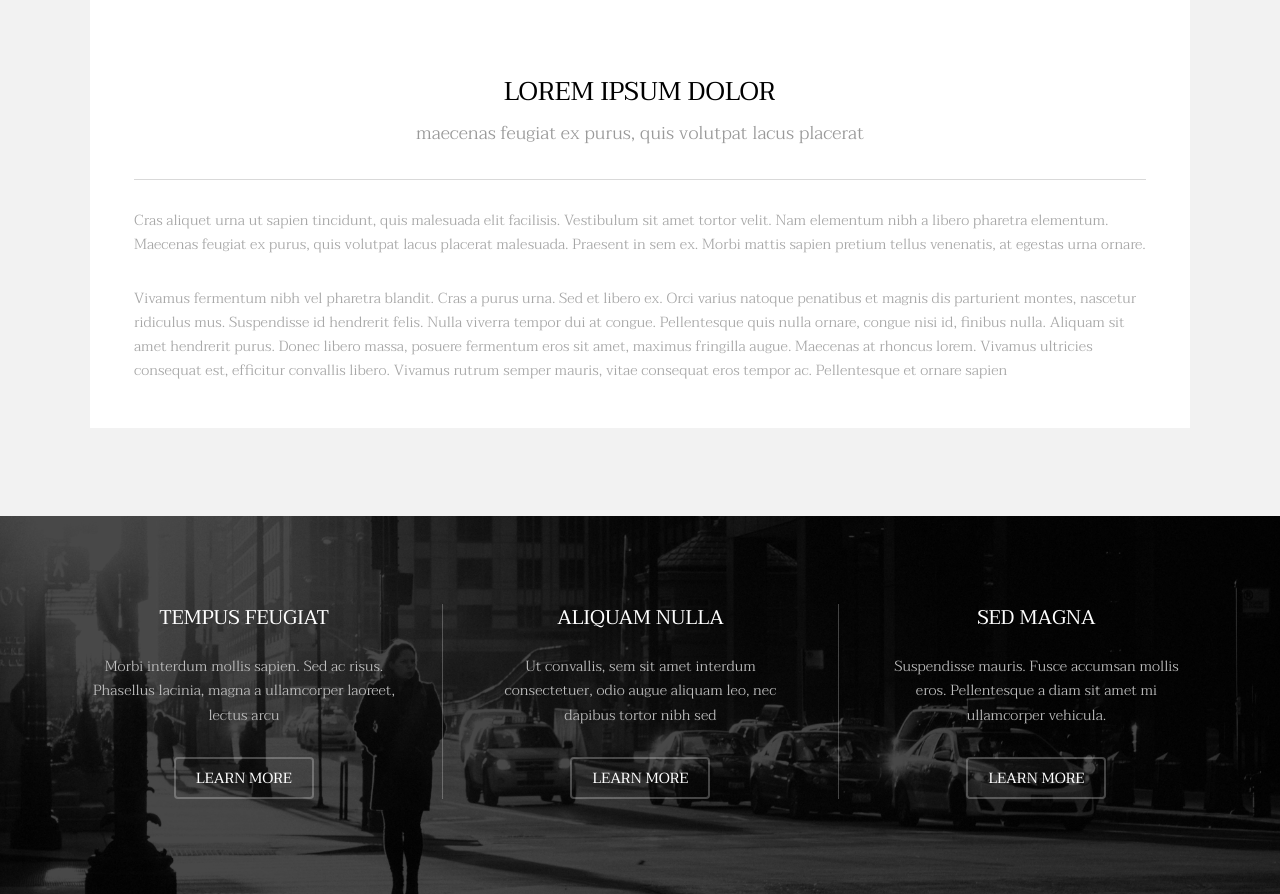
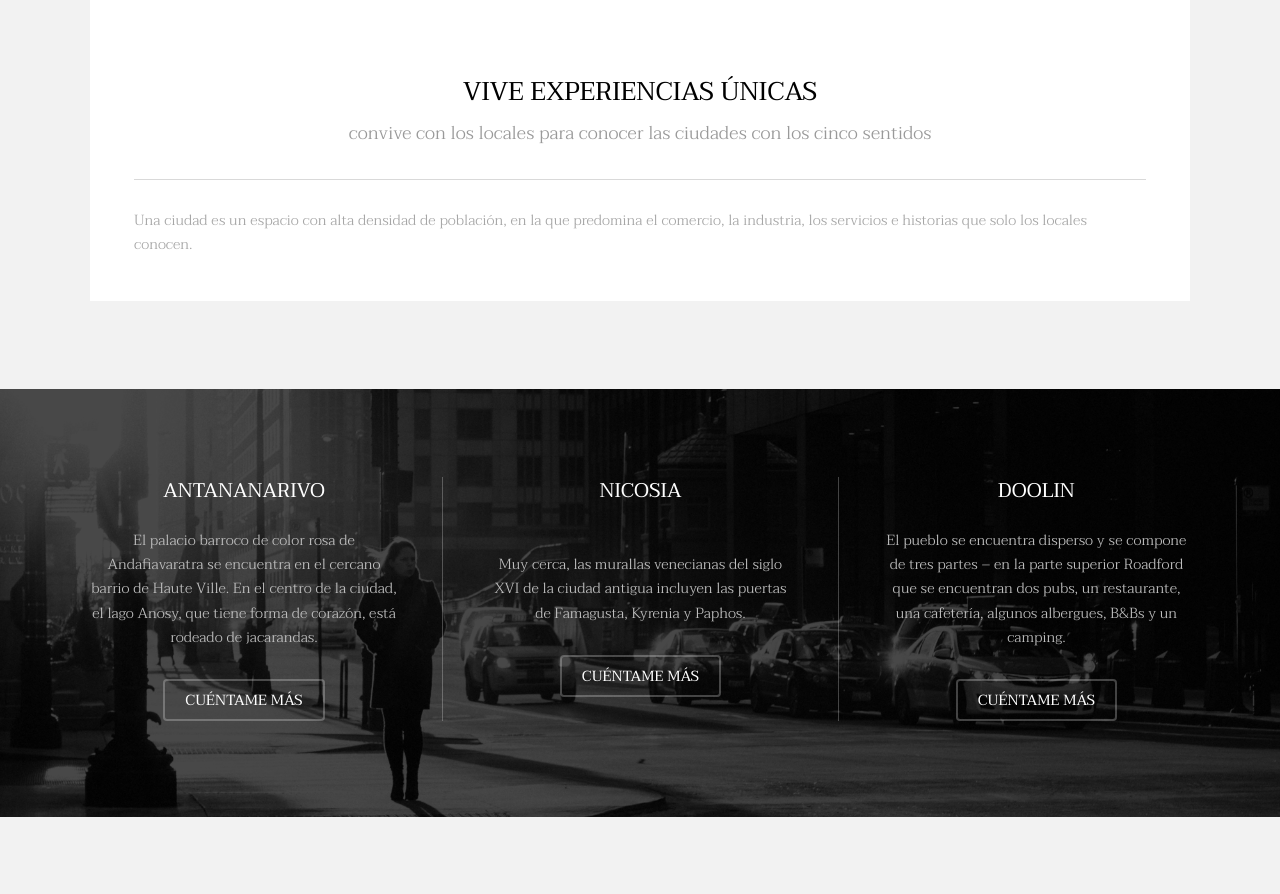
Before and after one commit to 04REPMETROPOLITAVERO/04_REP_METROPOLITA_VERO, a plain HTML site: page index.html in a window 1280 px wide. Shown: the part 1216-2110 px from the top of the page. Drawn offline with Linux system fonts and the light colour scheme.

Commit message:
Cambio todos los textos restantes hecho por VICENTE

```diff
--- a/index.html
+++ b/index.html
@@ -52,12 +52,11 @@
 							</div>
 							<div class="content">
 								<header class="align-center">
-									<h2>Lorem ipsum dolor</h2>
-									<p>maecenas feugiat ex purus, quis volutpat lacus placerat</p>
+									<h2>VIVE EXPERIENCIAS ÚNICAS</h2>
+									<p>convive con los locales para conocer las ciudades con los cinco sentidos</p>
 								</header>
 								<hr />
-								<p> Cras aliquet urna ut sapien tincidunt, quis malesuada elit facilisis. Vestibulum sit amet tortor velit. Nam elementum nibh a libero pharetra elementum. Maecenas feugiat ex purus, quis volutpat lacus placerat malesuada. Praesent in sem ex. Morbi mattis sapien pretium tellus venenatis, at egestas urna ornare.</p>
-								<p>Vivamus fermentum nibh vel pharetra blandit. Cras a purus urna. Sed et libero ex. Orci varius natoque penatibus et magnis dis parturient montes, nascetur ridiculus mus. Suspendisse id hendrerit felis. Nulla viverra tempor dui at congue. Pellentesque quis nulla ornare, congue nisi id, finibus nulla. Aliquam sit amet hendrerit purus. Donec libero massa, posuere fermentum eros sit amet, maximus fringilla augue. Maecenas at rhoncus lorem. Vivamus ultricies consequat est, efficitur convallis libero. Vivamus rutrum semper mauris, vitae consequat eros tempor ac. Pellentesque et ornare sapien</p>
+								<p> Una ciudad es un espacio con alta densidad de población, en la que predomina el comercio, la industria, los servicios e historias que solo los locales conocen.</p>
 							</div>
 						</div>
 					</div>
@@ -70,29 +69,29 @@
 					<div id="flexgrid">
 						<div>
 							<header>
-								<h3>Tempus Feugiat</h3>
+								<h3>Antananarivo</h3>
 							</header>
-							<p>Morbi interdum mollis sapien. Sed ac risus. Phasellus lacinia, magna a ullamcorper laoreet, lectus arcu</p>
+							<p>El palacio barroco de color rosa de Andafiavaratra se encuentra en el cercano barrio de Haute Ville. En el centro de la ciudad, el lago Anosy, que tiene forma de corazón, está rodeado de jacarandas.</p>
 							<ul class="actions">
-								<li><a href="#" class="button alt">Learn More</a></li>
+								<li><a href="#" class="button alt">cuéntame más</a></li>
 							</ul>
 						</div>
 						<div>
 							<header>
-								<h3>Aliquam Nulla</h3>
+								<h3>Nicosia</h3>
 							</header>
-							<p>Ut convallis, sem sit amet interdum consectetuer, odio augue aliquam leo, nec dapibus tortor nibh sed </p>
+							<br>Muy cerca, las murallas venecianas del siglo XVI de la ciudad antigua incluyen las puertas de Famagusta, Kyrenia y Paphos.</br></p>
 							<ul class="actions">
-								<li><a href="#" class="button alt">Learn More</a></li>
+								<li><a href="#" class="button alt">cuéntame más</a></li>
 							</ul>
 						</div>
 						<div>
 							<header>
-								<h3>Sed Magna</h3>
+								<h3>Doolin</h3>
 							</header>
-							<p>Suspendisse mauris. Fusce accumsan mollis eros. Pellentesque a diam sit amet mi ullamcorper vehicula.</p>
+							<p>El pueblo se encuentra disperso y se compone de tres partes – en la parte superior Roadford que se encuentran dos pubs, un restaurante, una cafetería, algunos albergues, B&Bs y un camping.</p>
 							<ul class="actions">
-								<li><a href="#" class="button alt">Learn More</a></li>
+								<li><a href="#" class="button alt">cuéntame más</a></li>
 							</ul>
 						</div>
 					</div>
```
